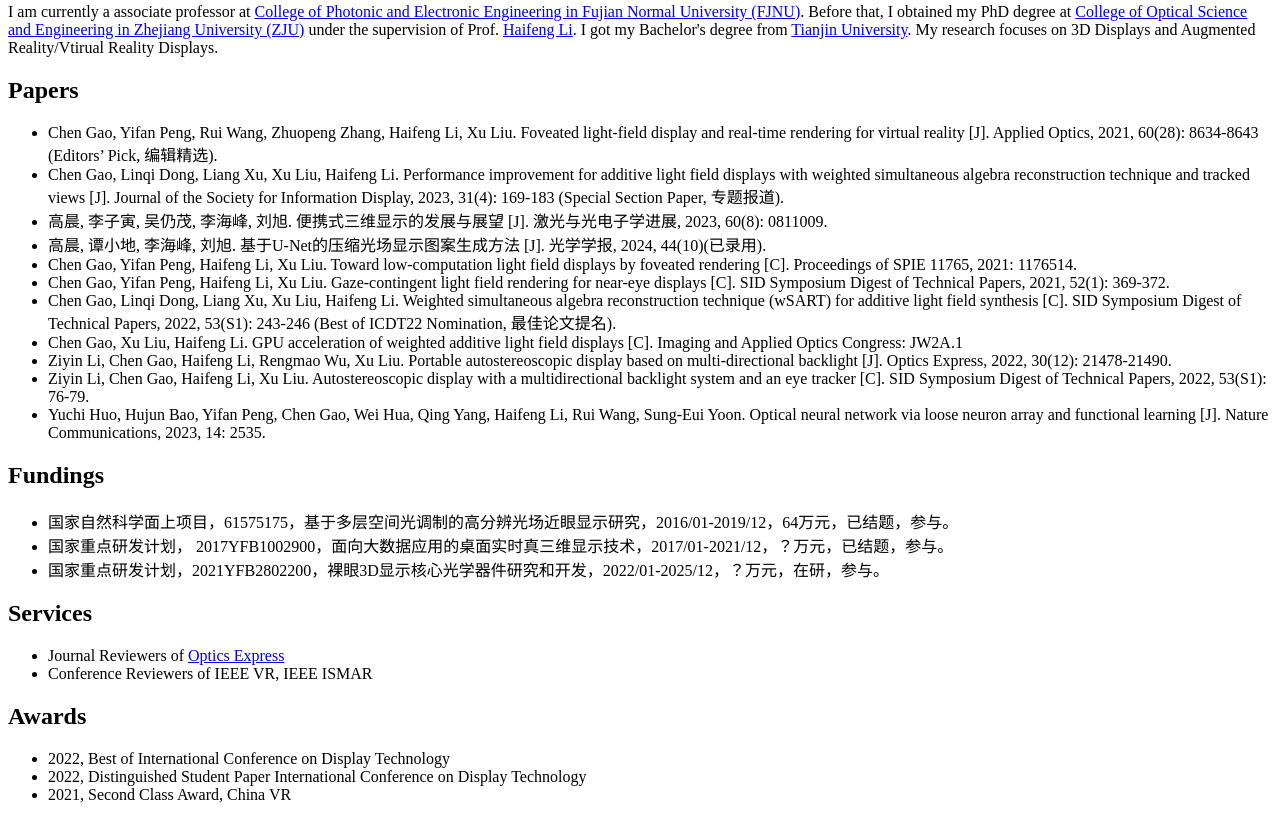
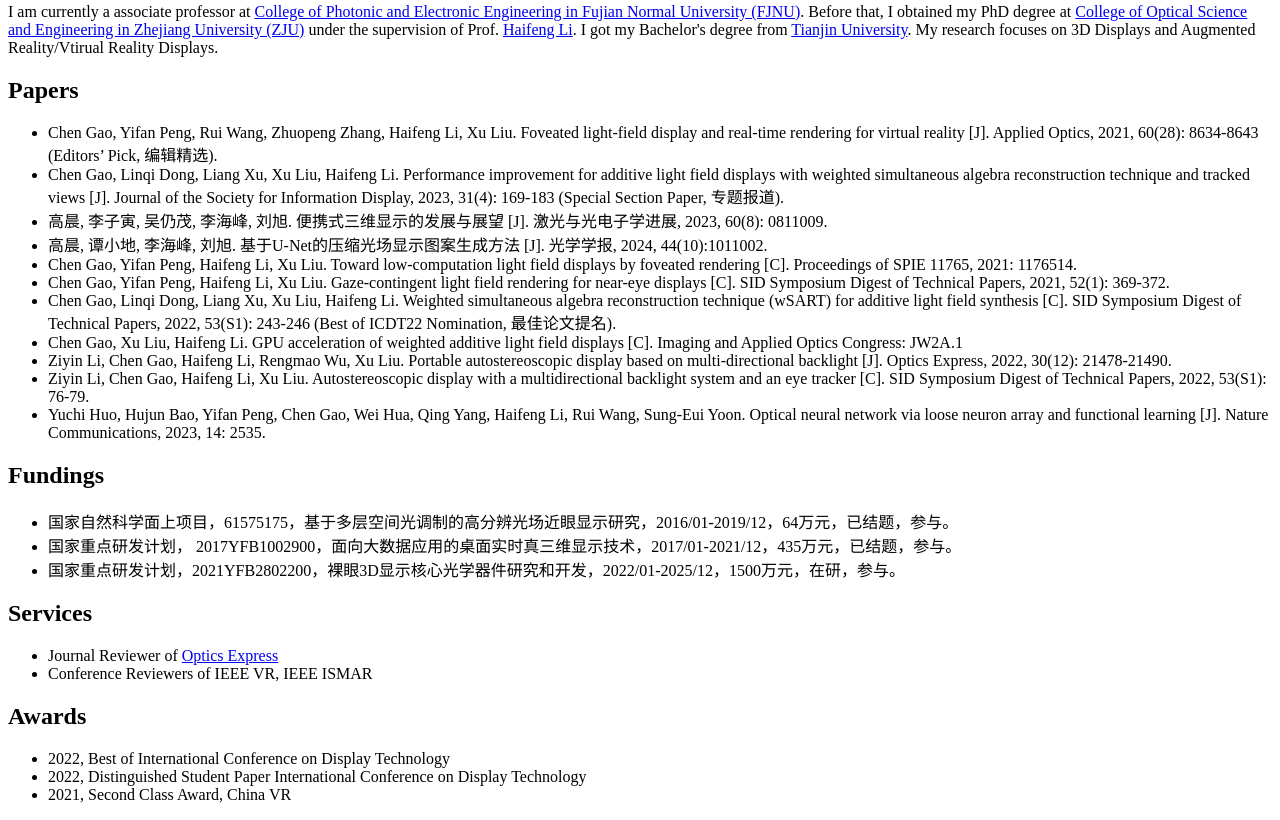
Before and after one commit to MorningGao/morninggao.github.io, a plain HTML site: page index.html in a window 1280 px wide. Shown: the part 337-1157 px from the top of the page. Drawn offline with Linux system fonts and the light colour scheme.

Commit message:
Update index.html

```diff
--- a/index.html
+++ b/index.html
@@ -29,7 +29,7 @@
                 激光与光电子学进展, 2023, 60(8): 0811009.</li>
             <li>高晨, 谭小地, 李海峰, 刘旭.
                 基于U-Net的压缩光场显示图案生成方法 [J].
-                光学学报, 2024, 44(10)(已录用).</li>
+                光学学报, 2024, 44(10):1011002.</li>
             <li>Chen Gao, Yifan Peng, Haifeng Li, Xu Liu.
                 Toward low-computation light field displays by foveated rendering [C].
                 Proceedings of SPIE 11765, 2021: 1176514.</li>
@@ -56,13 +56,13 @@
         <h2>Fundings</h2>
         <ul>
             <li>国家自然科学面上项目，61575175，基于多层空间光调制的高分辨光场近眼显示研究，2016/01-2019/12，64万元，已结题，参与。</li>
-            <li>国家重点研发计划， 2017YFB1002900，面向大数据应用的桌面实时真三维显示技术，2017/01-2021/12，？万元，已结题，参与。</li>
-            <li>国家重点研发计划，2021YFB2802200，裸眼3D显示核心光学器件研究和开发，2022/01-2025/12，？万元，在研，参与。</li>
+            <li>国家重点研发计划， 2017YFB1002900，面向大数据应用的桌面实时真三维显示技术，2017/01-2021/12，435万元，已结题，参与。</li>
+            <li>国家重点研发计划，2021YFB2802200，裸眼3D显示核心光学器件研究和开发，2022/01-2025/12，1500万元，在研，参与。</li>
         </ul>
         <!-- Services -->
         <h2>Services</h2>
         <ul>
-            <li> Journal Reviewers of <a href="https://opg.optica.org/oe/home.cfm">Optics Express</a></li>
+            <li> Journal Reviewer of <a href="https://opg.optica.org/oe/home.cfm">Optics Express</a></li>
             <li> Conference Reviewers of IEEE VR, IEEE ISMAR</li>
         </ul>
         <!-- Awards -->
```
